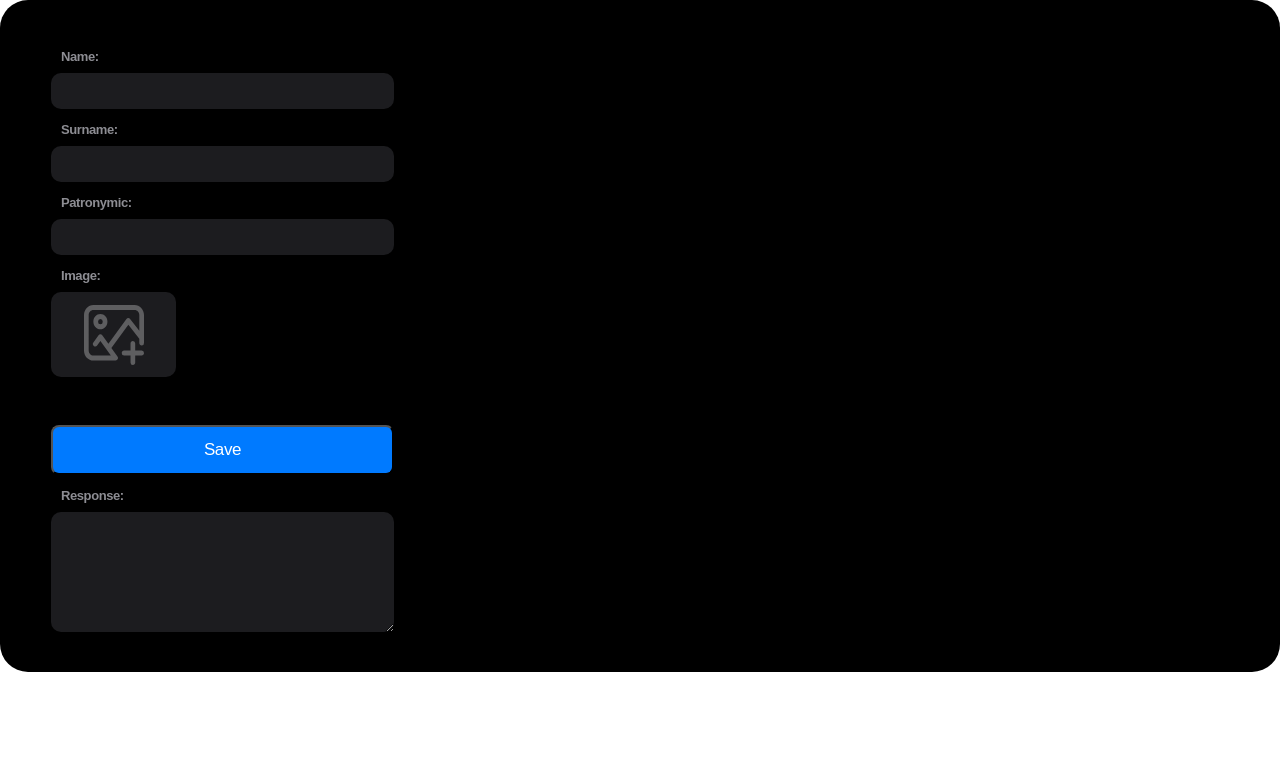
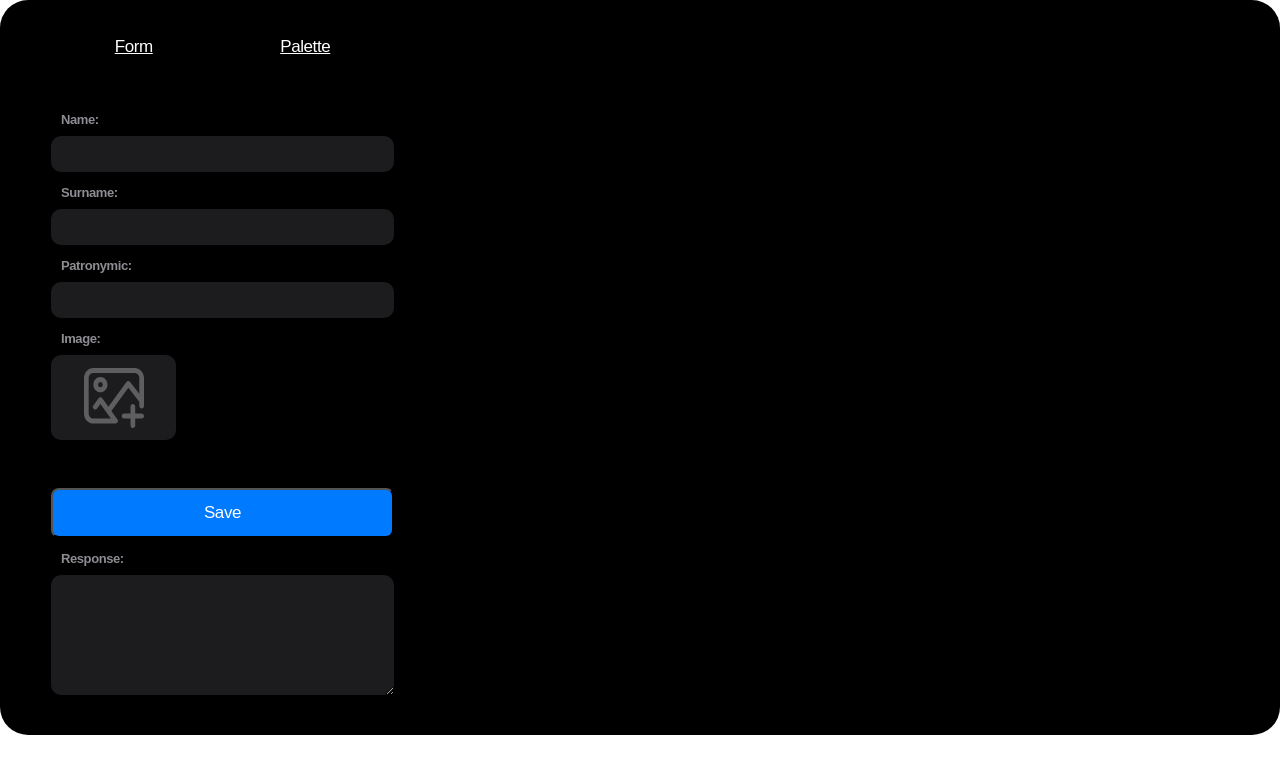
Before and after one commit to IvanRavinskiy/test-ruyou, a React (Create React App) app: page / in a window 1280 px wide. Shown: the top 774 px of the page. Built offline with nearby package versions, Linux system fonts and the light colour scheme.

Commit message:
add routing

```diff
--- a/package.json
+++ b/package.json
@@ -10,11 +10,13 @@
     "@types/jest": "^27.0.1",
     "@types/node": "^16.7.13",
     "@types/react": "^18.0.0",
-    "@types/react-dom": "^18.0.0",
+    "@types/react-dom": "^18.0.9",
+    "@types/react-router-dom": "^5.3.3",
     "axios": "^1.2.0",
     "react": "^18.2.0",
     "react-dom": "^18.2.0",
     "react-hook-form": "^7.40.0",
+    "react-router-dom": "^6.4.4",
     "react-scripts": "5.0.1",
     "typescript": "^4.4.2",
     "web-vitals": "^2.1.0",
--- a/src/App.tsx
+++ b/src/App.tsx
@@ -1,13 +1,21 @@
 import React, { FC } from 'react';
 
+import { Route, Routes } from 'react-router-dom';
+
 import styles from './App.module.css';
+import { Header } from './components';
+import { ROUTES } from './constants/routes';
 
-import { Form } from 'pages';
+import { Form, Palette } from 'pages';
 
 export const App: FC = () => {
   return (
     <div className={styles.App}>
-      <Form />
+      <Header />
+      <Routes>
+        <Route path={ROUTES.FORM} element={<Form />} />
+        <Route path={ROUTES.PALETTE} element={<Palette />} />
+      </Routes>
     </div>
   );
 };
--- /dev/null
+++ b/src/components/Header/index.tsx
@@ -0,0 +1,20 @@
+import React, { FC } from 'react';
+
+import { Link } from 'react-router-dom';
+
+import { ROUTES } from '../../constants/routes';
+
+import style from './styles.module.css';
+
+export const Header: FC = () => {
+  return (
+    <nav className={style.linkContainer}>
+      <Link className={style.link} to={ROUTES.FORM}>
+        Form
+      </Link>
+      <Link className={style.link} to={ROUTES.PALETTE}>
+        Palette
+      </Link>
+    </nav>
+  );
+};
--- /dev/null
+++ b/src/components/Header/styles.module.css
@@ -0,0 +1,17 @@
+.link {
+    font-family: 'Gotham Pro', sans-serif;
+    font-style: normal;
+    font-weight: 400;
+    font-size: 17px;
+    line-height: 22px;
+    letter-spacing: -0.41px;
+    color: #FFFFFF;
+}
+
+.linkContainer{
+    display: flex;
+    flex-direction: row;
+    width: 343px;
+    justify-content: space-around;
+    margin-bottom: 51px;
+}
--- a/src/components/index.ts
+++ b/src/components/index.ts
@@ -2,3 +2,4 @@ export { FormComponent } from './FormComponent';
 export { TextInput } from './TextInput';
 export { PhotoInput } from './PhotoInput';
 export { Response } from './Response';
+export { Header } from './Header';
--- /dev/null
+++ b/src/constants/routes.ts
@@ -0,0 +1,4 @@
+export enum ROUTES {
+  FORM = '/',
+  PALETTE = '/palette',
+}
--- a/src/index.tsx
+++ b/src/index.tsx
@@ -1,14 +1,19 @@
 import React from 'react';
 
+// eslint-disable-next-line import/order
 import ReactDOM from 'react-dom/client';
 
 import './index.css';
+import { BrowserRouter } from 'react-router-dom';
+
 import { App } from './App';
 
 const root = ReactDOM.createRoot(document.getElementById('root') as HTMLElement);
 
 root.render(
   <React.StrictMode>
-    <App />
+    <BrowserRouter>
+      <App />
+    </BrowserRouter>
   </React.StrictMode>,
 );
--- a/src/pages/form/Form.tsx
+++ b/src/pages/Form/index.tsx
@@ -1,4 +1,4 @@
-import { FC, useState } from 'react';
+import React, { FC, useState } from 'react';
 
 import { FormComponent, Response } from '../../components';
 
--- /dev/null
+++ b/src/pages/Palette/index.tsx
@@ -0,0 +1,5 @@
+import { FC } from 'react';
+
+export const Palette: FC = () => {
+  return <div>Palette</div>;
+};
--- a/src/pages/index.ts
+++ b/src/pages/index.ts
@@ -1 +1,2 @@
-export { Form } from './form/Form';
+export { Form } from './Form';
+export { Palette } from './Palette';
```
Also changed, not shown: 1 other file (tests, documents, lock files or other folders).
